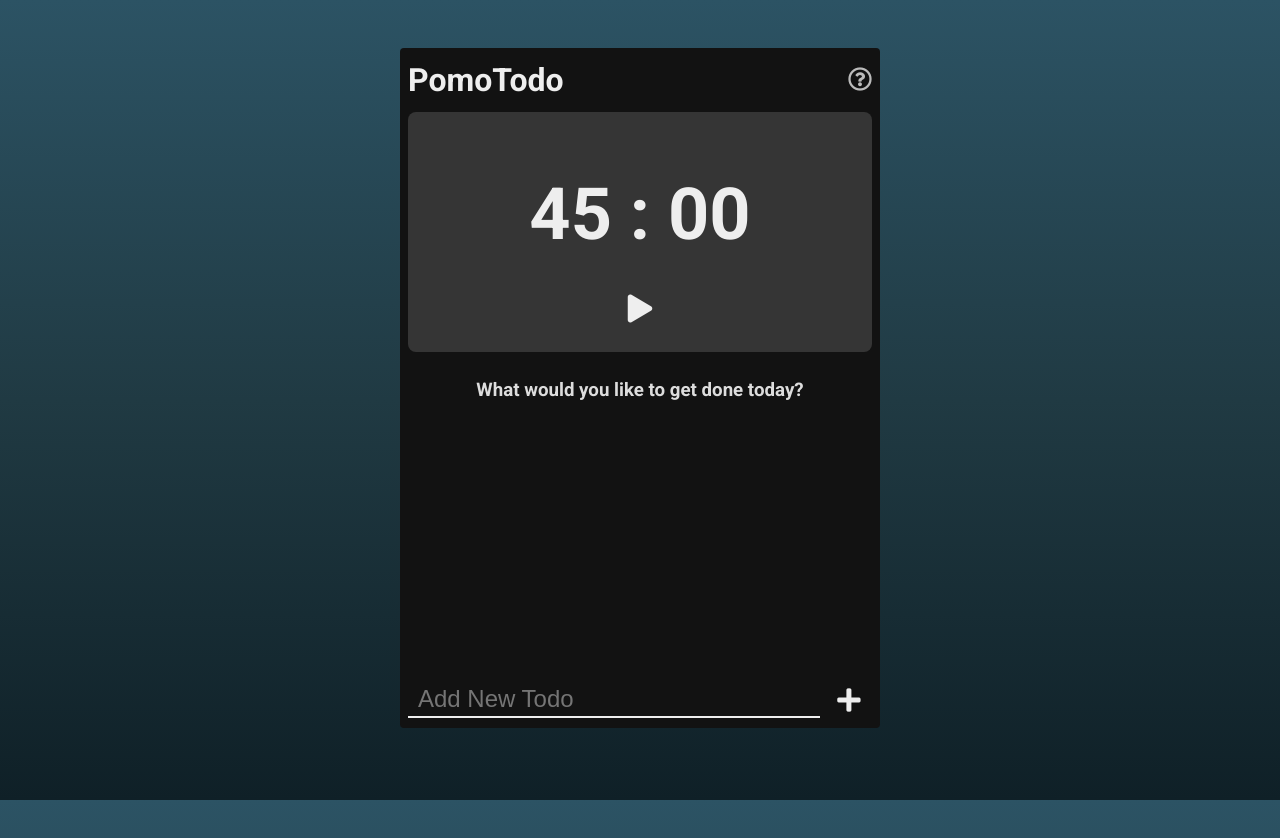
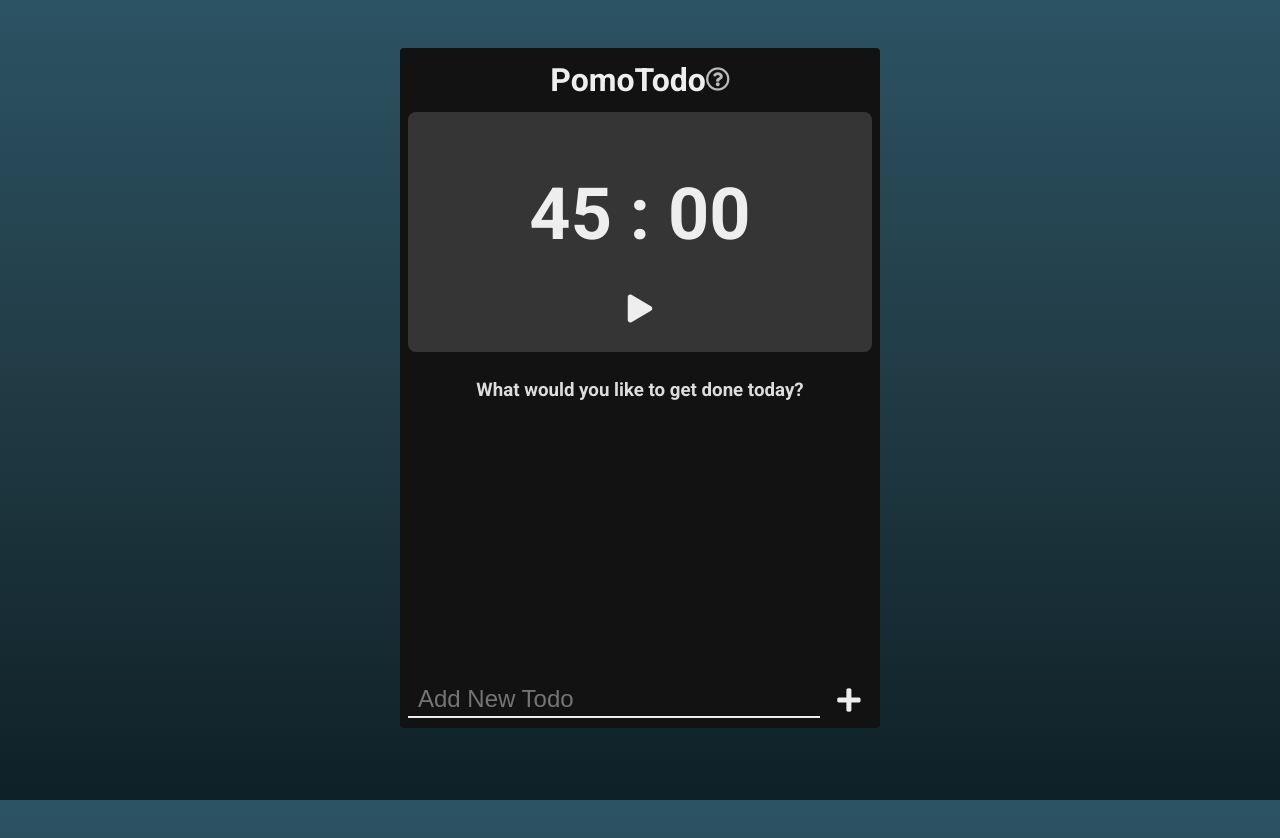
Before and after one commit to naznsan/pomotodo, a React (Create React App) app: page / in a window 1280 px wide. Shown: the top 838 px of the page. Built offline with nearby package versions, Linux system fonts and the light colour scheme.

Commit message:
Refactor PomoTodo with JSS

```diff
--- a/src/PomoTodo.css
+++ /dev/null
@@ -1,26 +0,0 @@
-.PomoTodo {
-    height: 100%;
-    border-radius: 0.25em;
-    display: flex;
-    flex-direction: column;
-    align-items: center;
-    background-color: #121212;
-    padding: 0 0.5em;
-}
-
-.PomoTodo-header {
-    width: 100%;
-    height: 4em;
-    display: flex;
-    align-items: center;
-    color: #eeeeee;
-}
-
-.PomoTodo-header h1 {
-}
-
-.PomoTodo-header a {
-    margin-left: auto;
-    color: #bbbbbb;
-    font-size: 1.5em;
-}
--- a/src/PomoTodo.js
+++ b/src/PomoTodo.js
@@ -1,14 +1,39 @@
 import React, { Component } from "react";
+import { withStyles } from "@material-ui/styles";
 import Pomodoro from "./pomodoro/Pomodoro";
 import TodoList from "./todoList/TodoList";
-import "./PomoTodo.css";
 import "@fortawesome/fontawesome-free/css/all.css";
+
+const styles = {
+    PomoTodo: {
+        height: "100%",
+        borderRadius: "0.25em",
+        display: "flex",
+        flexDirection: "column",
+        alignItems: "center",
+        backgroundColor: "#121212",
+        padding: "0 0.5em",
+    },
+    header: {
+        width: "100 %",
+        height: "4em",
+        display: "flex",
+        alignItems: "center",
+        color: "#eeeeee",
+        "& a": {
+            marginLeft: "auto",
+            color: "#bbbbbb",
+            fontSize: "1.5em",
+        },
+    },
+};
 
 class PomoTodo extends Component {
     render() {
+        const { classes } = this.props;
         return (
-            <div className="PomoTodo">
-                <div className="PomoTodo-header">
+            <div className={classes.PomoTodo}>
+                <div className={classes.header}>
                     <h1>PomoTodo</h1>
                     <a href="https://github.com/naznsan/pomotodo">
                         <i className="far fa-question-circle"></i>
@@ -21,4 +46,4 @@ class PomoTodo extends Component {
     }
 }
 
-export default PomoTodo;
+export default withStyles(styles)(PomoTodo);
```
